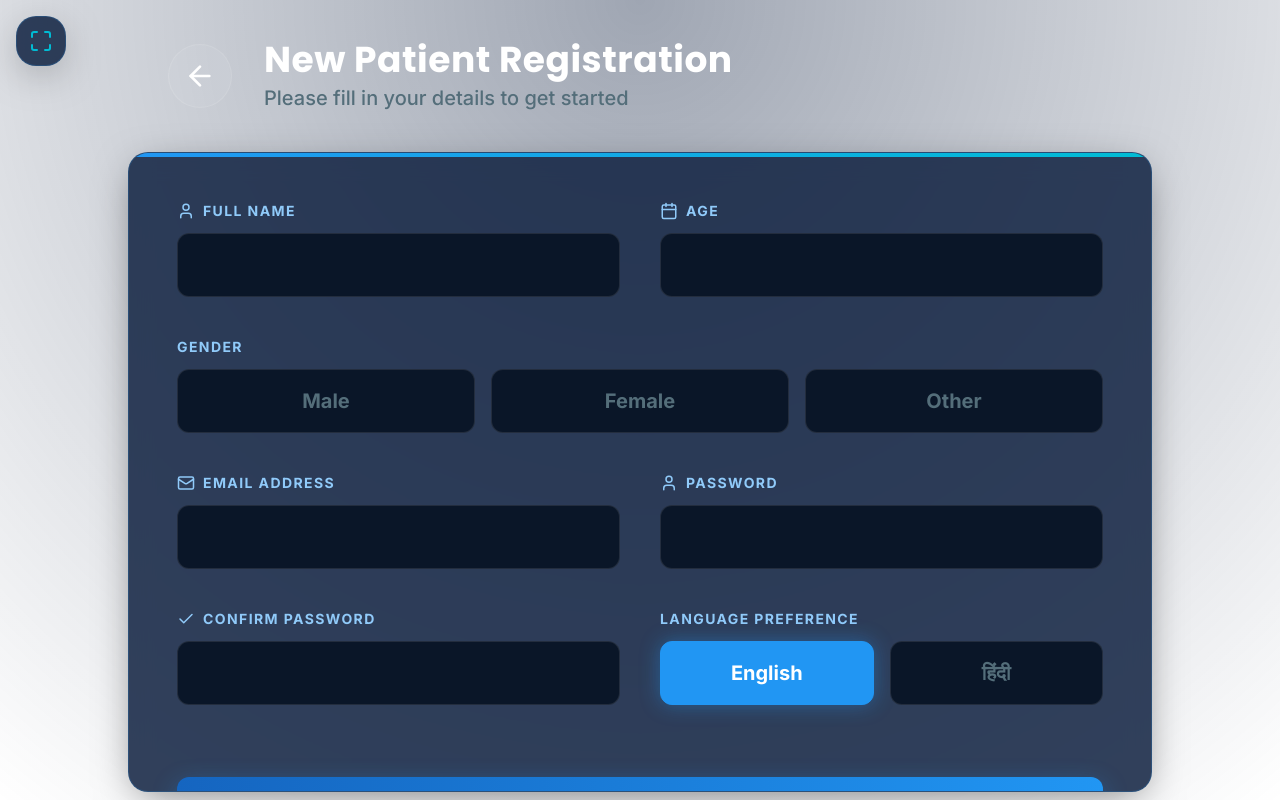
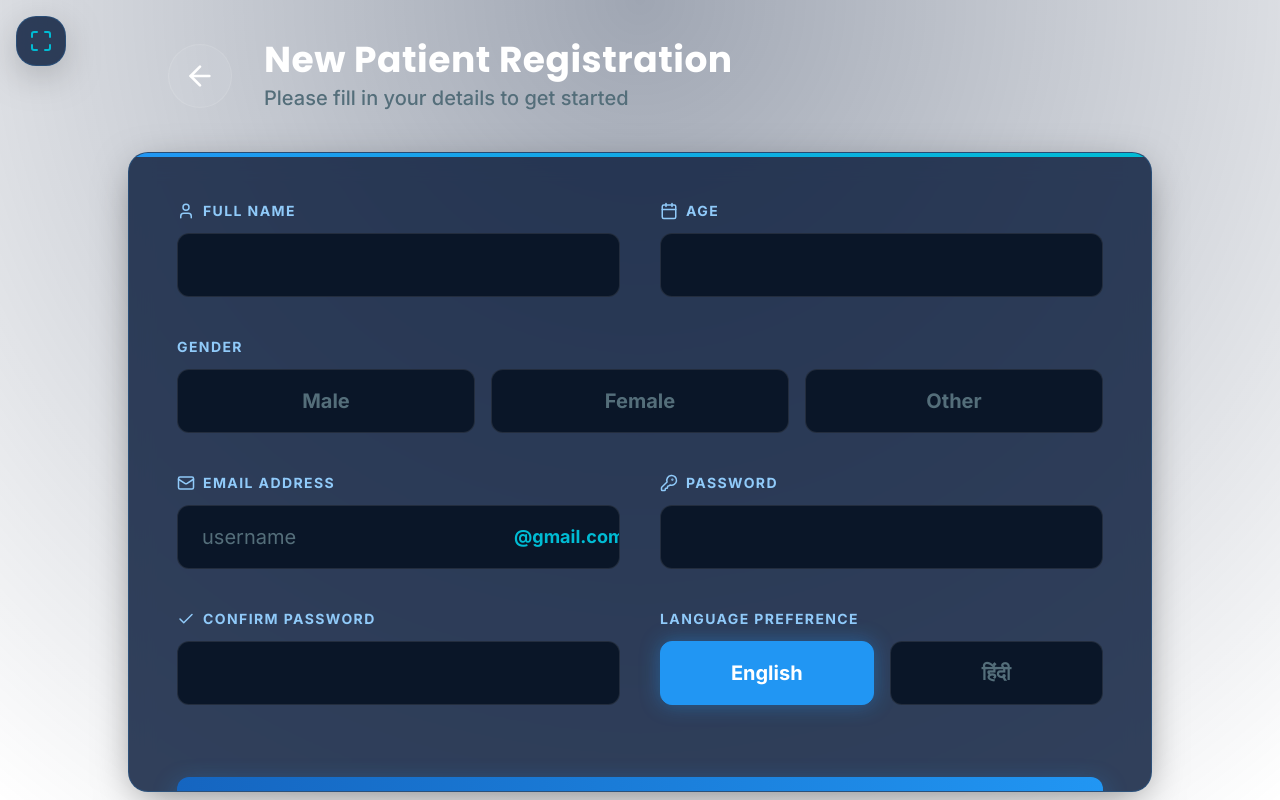
Before and after one commit to MadhurMishraX/H.E.A.L.E.R-A.P.S, a React (Vite) app: page /registration in a window 1280 px wide. Built offline with nearby package versions, Linux system fonts and the light colour scheme; no server answers.

Commit message:
feat(registration): add live per-field validation, KeyRound icon on password, and split email field with @gmail.com suffix

```diff
--- a/src/screens/RegistrationScreen.tsx
+++ b/src/screens/RegistrationScreen.tsx
@@ -1,7 +1,7 @@
 import React, { useState, useEffect } from 'react';
 import { useNavigate } from 'react-router-dom';
 import { useAppContext } from '../context/AppContext';
-import { ArrowLeft, User, Mail, Calendar, Check, Mail as MailIcon, ArrowRight } from 'lucide-react';
+import { ArrowLeft, User, Mail, Calendar, Check, Mail as MailIcon, ArrowRight, KeyRound } from 'lucide-react';
 import QRCode from 'qrcode';
 import { QRCodeDisplay } from '../utils/qrUtils';
 import { sendQRCodeEmail } from '../services/emailService';
@@ -36,6 +36,34 @@ export const RegistrationScreen = () => {
   useEffect(() => {
     fetchSettings();
   }, []);
+
+  // ── Live field validators ──────────────────────────────────────────────
+  const validateField = (field: string, value: string, allData = formData) => {
+    let error = '';
+    switch (field) {
+      case 'name':
+        if (!value) error = t('registration.fieldRequired');
+        break;
+      case 'age': {
+        const n = parseInt(value);
+        if (!value) error = t('registration.fieldRequired');
+        else if (isNaN(n) || n < 1 || n > 120) error = t('registration.ageError');
+        break;
+      }
+      case 'email':
+        if (!value) error = t('registration.fieldRequired');
+        else if (!/^[^\s@]+@[^\s@]+\.[^\s@]+$/.test(value)) error = t('registration.emailError');
+        break;
+      case 'password':
+        if (!value) error = t('registration.fieldRequired');
+        else if (value.length < 4) error = t('registration.passwordError');
+        break;
+      case 'confirmPassword':
+        if (value !== allData.password) error = t('registration.passwordMismatch');
+        break;
+    }
+    setErrors(prev => ({ ...prev, [field]: error }));
+  };
 
   const validate = () => {
     const newErrors: Record<string, string> = {};
@@ -149,7 +177,7 @@ export const RegistrationScreen = () => {
                 <input
                   type="text"
                   value={formData.name}
-                  onChange={(e) => setFormData({...formData, name: e.target.value})}
+                  onChange={(e) => { const v = e.target.value; setFormData(p => ({...p, name: v})); validateField('name', v); }}
                   className={`h-16 px-6 text-xl bg-brand-navy rounded-xl border border-white/10 text-white placeholder-text-muted transition-all focus:outline-none focus:border-brand-secondary focus:shadow-[0_0_15px_rgba(0,188,212,0.2)] ${
                     errors.name ? 'border-brand-danger shadow-[0_0_15px_rgba(255,82,82,0.2)]' : ''
                   }`}
@@ -166,7 +194,7 @@ export const RegistrationScreen = () => {
                 <input
                   type="number"
                   value={formData.age}
-                  onChange={(e) => setFormData({...formData, age: e.target.value})}
+                  onChange={(e) => { const v = e.target.value; setFormData(p => ({...p, age: v})); validateField('age', v); }}
                   className={`h-16 px-6 text-xl bg-brand-navy rounded-xl border border-white/10 text-white placeholder-text-muted transition-all focus:outline-none focus:border-brand-secondary focus:shadow-[0_0_15px_rgba(0,188,212,0.2)] ${
                     errors.age ? 'border-brand-danger shadow-[0_0_15px_rgba(255,82,82,0.2)]' : ''
                   }`}
@@ -202,27 +230,38 @@ export const RegistrationScreen = () => {
                   <Mail size={18} />
                   {t('registration.email')}
                 </label>
-                <input
-                  type="email"
-                  value={formData.email}
-                  onChange={(e) => setFormData({...formData, email: e.target.value})}
-                  className={`h-16 px-6 text-xl bg-brand-navy rounded-xl border border-white/10 text-white placeholder-text-muted transition-all focus:outline-none focus:border-brand-secondary focus:shadow-[0_0_15px_rgba(0,188,212,0.2)] ${
-                    errors.email ? 'border-brand-danger shadow-[0_0_15px_rgba(255,82,82,0.2)]' : ''
-                  }`}
-                />
+                <div className={`flex h-16 bg-brand-navy rounded-xl border overflow-hidden transition-all focus-within:border-brand-secondary focus-within:shadow-[0_0_15px_rgba(0,188,212,0.2)] ${
+                  errors.email ? 'border-brand-danger shadow-[0_0_15px_rgba(255,82,82,0.2)]' : 'border-white/10'
+                }`}>
+                  <input
+                    type="text"
+                    placeholder="username"
+                    value={formData.email.includes('@') ? formData.email.split('@')[0] : formData.email}
+                    onChange={(e) => {
+                      const username = e.target.value.replace(/@.*/, '');
+                      const full = username ? `${username}@gmail.com` : '';
+                      setFormData(p => ({ ...p, email: full }));
+                      validateField('email', full);
+                    }}
+                    className="flex-1 h-full px-6 text-xl bg-transparent text-white placeholder-text-muted focus:outline-none"
+                  />
+                  <div className="flex items-center pr-5 text-brand-secondary font-bold text-lg select-none pointer-events-none whitespace-nowrap">
+                    @gmail.com
+                  </div>
+                </div>
                 {errors.email && <span className="absolute -bottom-6 left-2 text-brand-danger text-sm font-bold">{errors.email}</span>}
               </div>
 
               {/* Password */}
               <div className="flex flex-col gap-3 group relative">
                 <label className="text-sm font-bold text-text-secondary flex items-center gap-2 uppercase tracking-widest transition-colors group-focus-within:text-brand-secondary">
-                  <User size={18} />
+                  <KeyRound size={18} />
                   {t('registration.password')}
                 </label>
                 <input
                   type="password"
                   value={formData.password}
-                  onChange={(e) => setFormData({...formData, password: e.target.value})}
+                  onChange={(e) => { const v = e.target.value; const updated = {...formData, password: v}; setFormData(updated); validateField('password', v); if (formData.confirmPassword) validateField('confirmPassword', formData.confirmPassword, updated); }}
                   className={`h-16 px-6 text-xl bg-brand-navy rounded-xl border border-white/10 text-white placeholder-text-muted transition-all focus:outline-none focus:border-brand-secondary focus:shadow-[0_0_15px_rgba(0,188,212,0.2)] ${
                     errors.password ? 'border-brand-danger shadow-[0_0_15px_rgba(255,82,82,0.2)]' : ''
                   }`}
@@ -239,7 +278,7 @@ export const RegistrationScreen = () => {
                 <input
                   type="password"
                   value={formData.confirmPassword}
-                  onChange={(e) => setFormData({...formData, confirmPassword: e.target.value})}
+                  onChange={(e) => { const v = e.target.value; setFormData(p => ({...p, confirmPassword: v})); validateField('confirmPassword', v, {...formData, confirmPassword: v}); }}
                   className={`h-16 px-6 text-xl bg-brand-navy rounded-xl border border-white/10 text-white placeholder-text-muted transition-all focus:outline-none focus:border-brand-secondary focus:shadow-[0_0_15px_rgba(0,188,212,0.2)] ${
                     errors.confirmPassword ? 'border-brand-danger shadow-[0_0_15px_rgba(255,82,82,0.2)]' : ''
                   }`}
```
